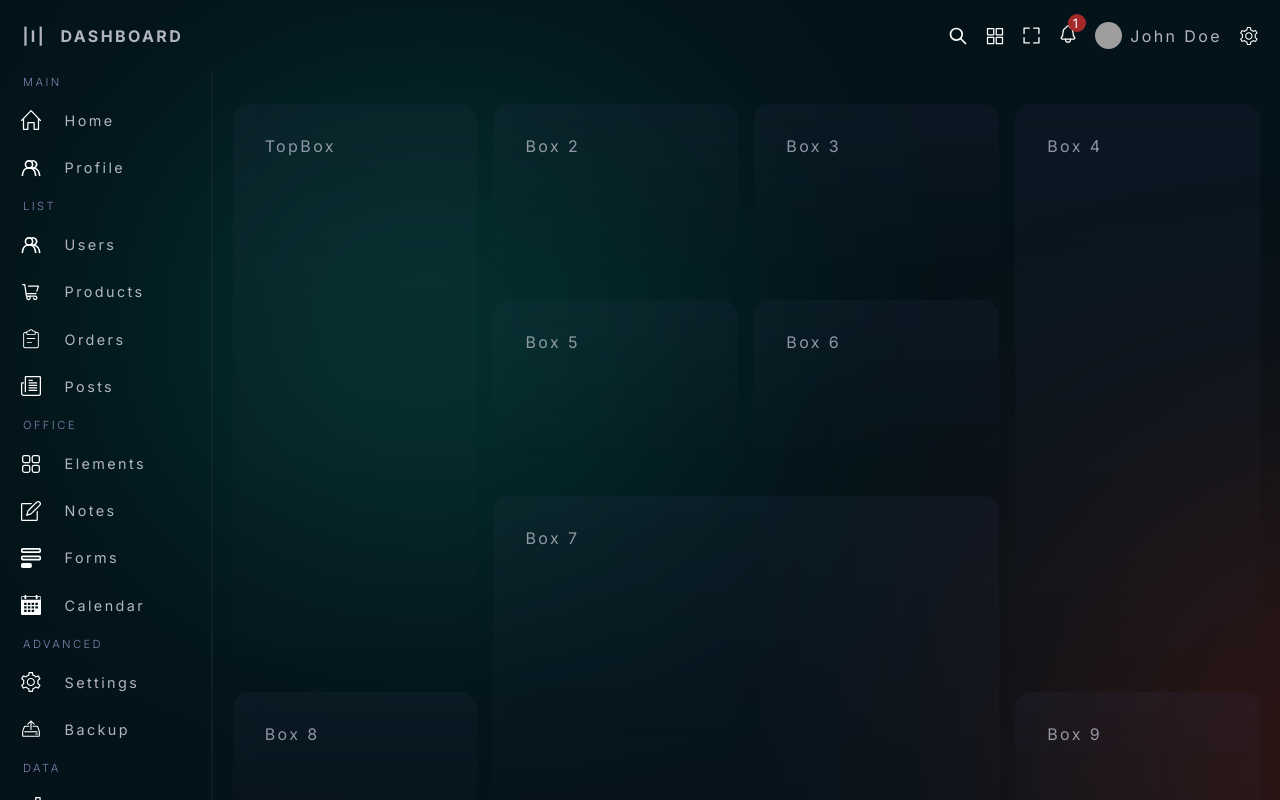
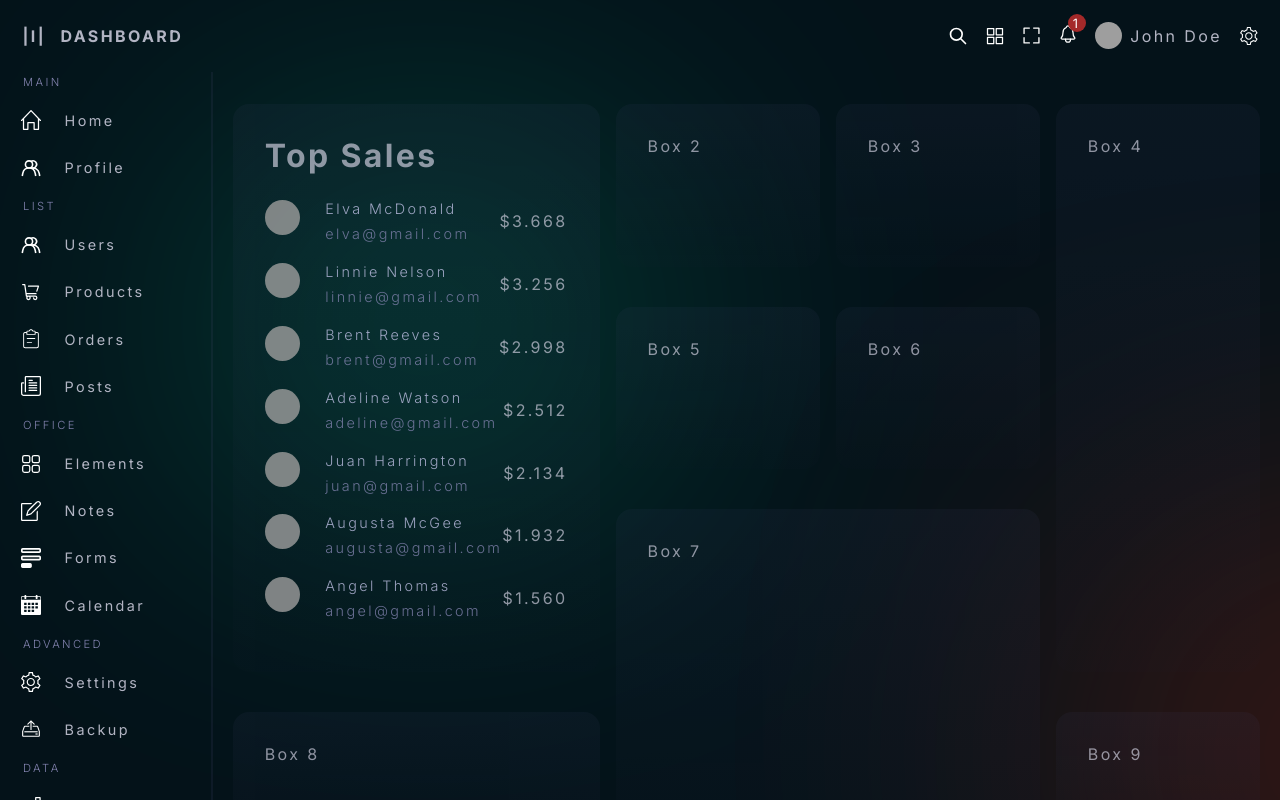
Before and after one commit to Hvitrevs/Sales-dashboard, a React (Vite) app in the folder react-admin-ui/: page / in a window 1280 px wide. Shown: the top 800 px of the page. Built offline with nearby package versions, Linux system fonts and the light colour scheme; grey boxes are pictures that could not be loaded.

Commit message:
added supposed sales board

```diff
--- a/react-admin-ui/src/components/topBox/TopBox.tsx
+++ b/react-admin-ui/src/components/topBox/TopBox.tsx
@@ -1,8 +1,25 @@
-import './topBox.scss'
+import "./topBox.scss"
+import {topDealUsers} from "../../data.ts"
 
 const TopBox = () => {
   return (
-    <div className='topBox'>TopBox</div>
+    <div className="topBox">
+      <h1>Top Sales</h1>
+      <div className="list">
+        {topDealUsers.map(user=>(
+          <div className="listItem" key={user.id}>
+            <div className="user">
+              <img src={user.img} alt="" />
+              <div className="userTexts">
+                <span className="username">{user.username}</span>
+                <span className="email">{user.email}</span>
+              </div>
+            </div>
+            <span className="amount">${user.amount}</span>
+          </div>
+        ))}
+      </div>
+    </div>
   )
 }
 
--- a/react-admin-ui/src/components/topBox/topBox.scss
+++ b/react-admin-ui/src/components/topBox/topBox.scss
@@ -1,3 +1,63 @@
 .topBox {
 
+
+    h1{
+
+        margin-bottom: 1.6rem;
+    }
+
+    .list {
+
+        .listItem {
+            display: flex;
+            align-items: center;
+            justify-content: space-between;
+            margin-bottom: 1.3rem;
+
+            &:hover{
+                background-image: linear-gradient(to bottom, hsla(240, 20%, 50%, 0.138),hsla(240, 30%, 17%, 0.056) ) ;
+
+
+            }
+
+
+
+            .user {
+
+                display: flex;
+                gap: 1rem;
+
+                img{
+                    width: 35px;
+                    height: 35px;
+                    border-radius: 50%;
+                    object-fit: cover;
+                }
+
+                .userTexts{
+                    display: flex;
+                    flex-direction: column;
+                    gap: 0.5rem;
+
+
+
+                    .username{
+                        margin-left: 0.6rem;
+                        font-size: 0.9rem;
+                        font-weight: 300;
+                        color: hsl(240, 42%, 83%);
+                    }
+
+
+                    .email{
+                        margin-left: 0.6rem;
+                        font-size: 0.9rem;
+                        font-weight: 300;
+                        color: hsl(240, 22%, 60%);
+                    }
+
+                }
+            }
+        }
+    }
 }
```
